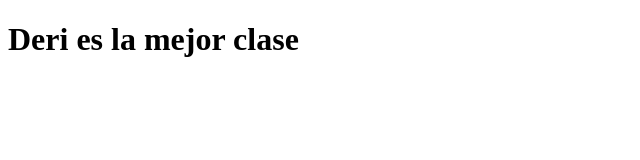
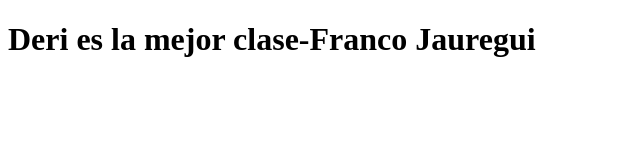
Before and after one commit to FrancoJauregui/HTML-DERI, a plain HTML site: page Index.html in a window 1280 px wide. Shown: the whole page, without its empty margins (0-640 px from the left). Drawn offline with Linux system fonts and the light colour scheme.

Commit message:
Cambios de HTML

```diff
--- a/Index.html
+++ b/Index.html
@@ -4,9 +4,9 @@
     <meta charset="UTF-8">
     <meta http-equiv="X-UA-Compatible" content="IE=edge">
     <meta name="viewport" content="width=device-width, initial-scale=1.0">
-    <title>Uso de Visual Code-Deri</title>
+    <title>Instituto Jose pardo-Carrera de Computacion E informatica</title>
 </head>
 <body>
-        <h1>Deri es la mejor clase</h1>
+        <h1>Deri es la mejor clase-Franco Jauregui</h1>
 </body>
 </html>
```
